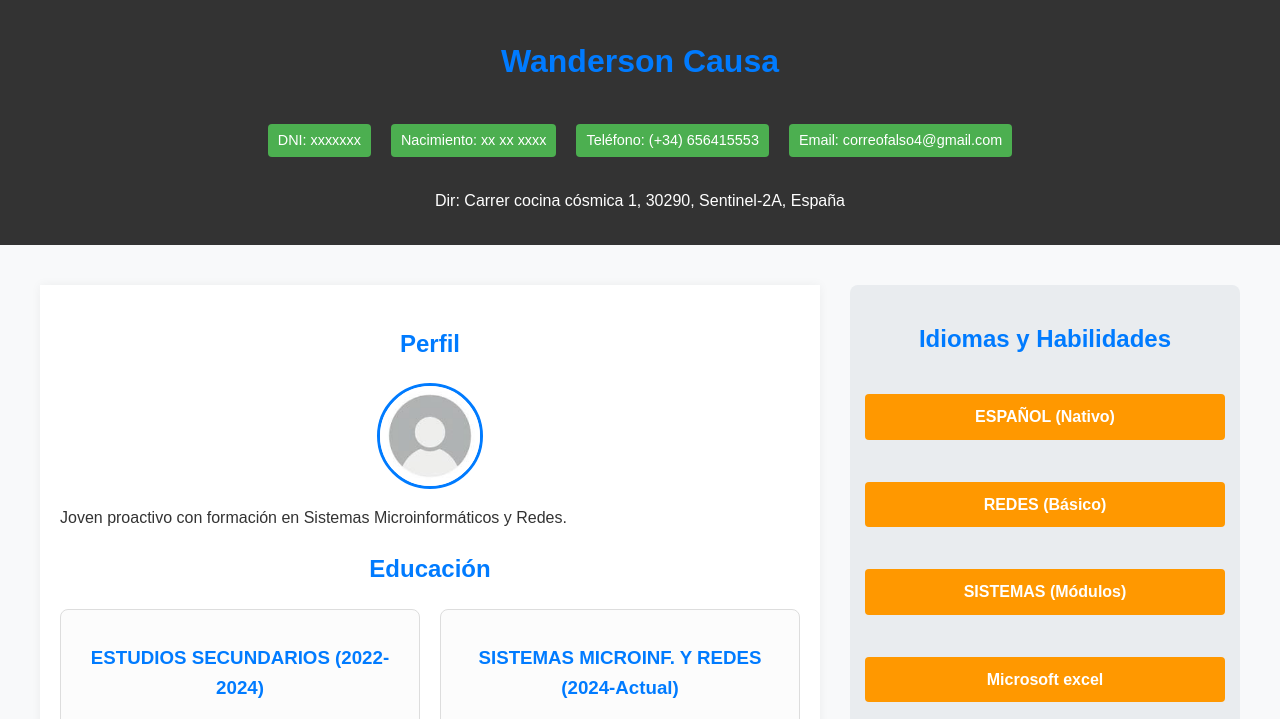
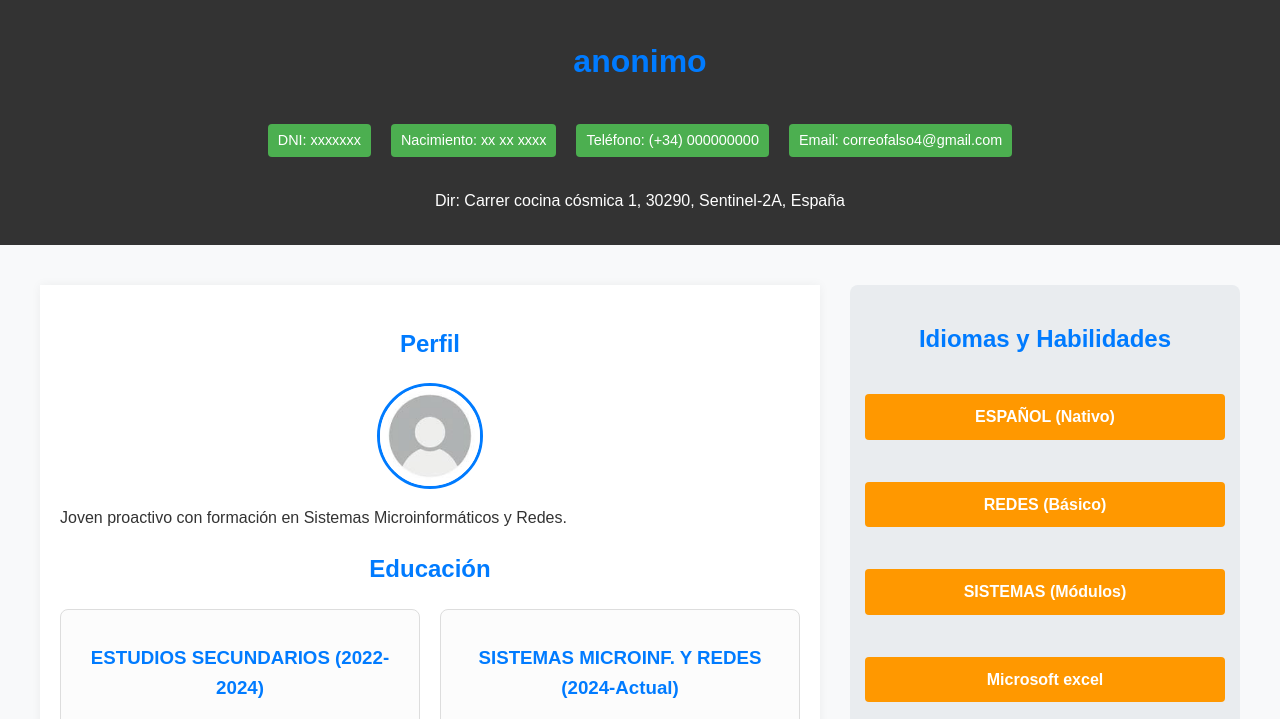
Before and after one commit to wanderson840/CURRICULUM-VITAE, a plain HTML site: page index.html in a window 1280 px wide. Shown: the top 719 px of the page. Drawn offline with Linux system fonts and the light colour scheme.

Commit message:
Update index.html

```diff
--- a/index.html
+++ b/index.html
@@ -3,16 +3,16 @@
 <head>
     <meta charset="UTF-8">
     <meta name="viewport" content="width=device-width, initial-scale=1.0">
-    <title>CV de Wanderson Calle</title>
+    <title>CV de CV RAMDOM</title>
     <link rel="stylesheet" href="externo.css">
 </head>
 <body>
     <header class="cv-header">
-        <h1>Wanderson Causa</h1>
+        <h1>anonimo</h1>
         <div class="datos-flex">
             <p>DNI: xxxxxxx</p>
             <p>Nacimiento: xx xx xxxx</p>
-            <p>Teléfono: (+34) 656415553</p>
+            <p>Teléfono: (+34) 000000000</p>
             <p>Email: correofalso4@gmail.com</p>
         </div>
         <p>Dir: Carrer cocina cósmica 1, 30290, Sentinel-2A, España</p>
```
